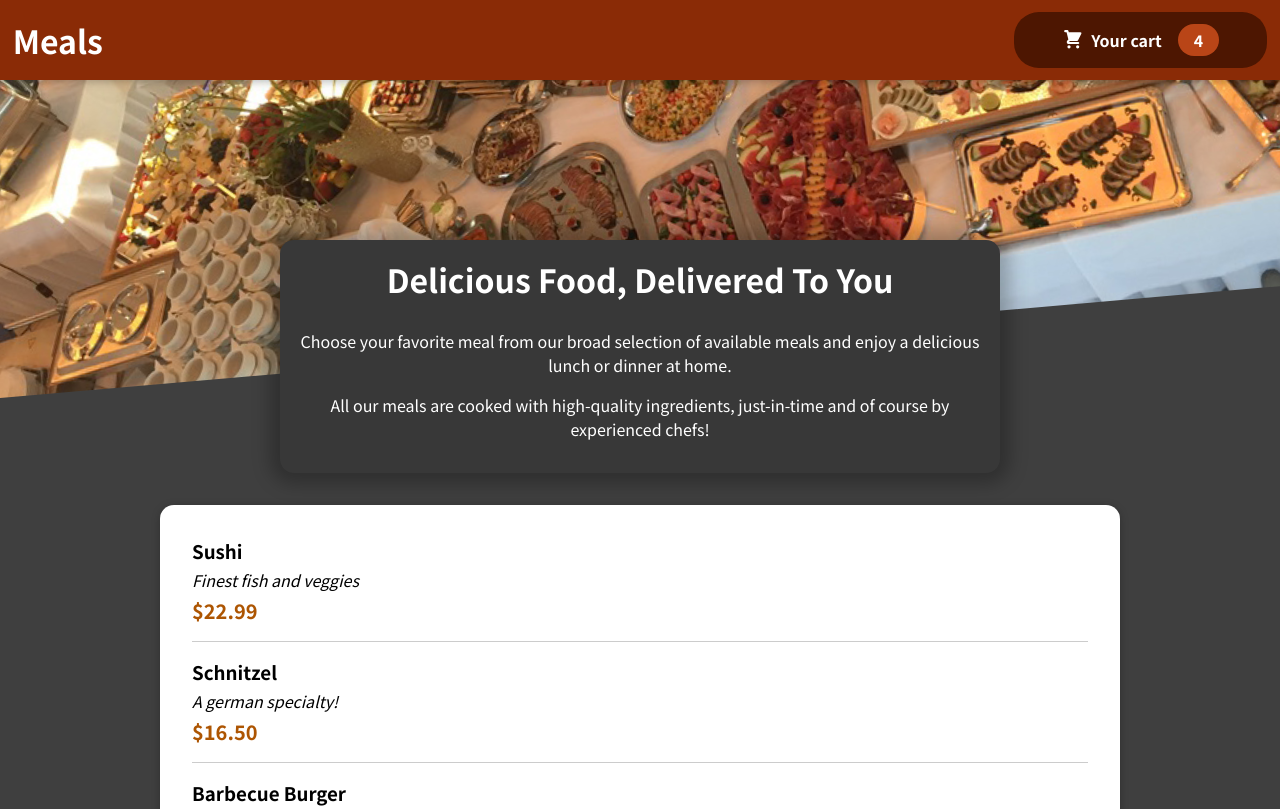
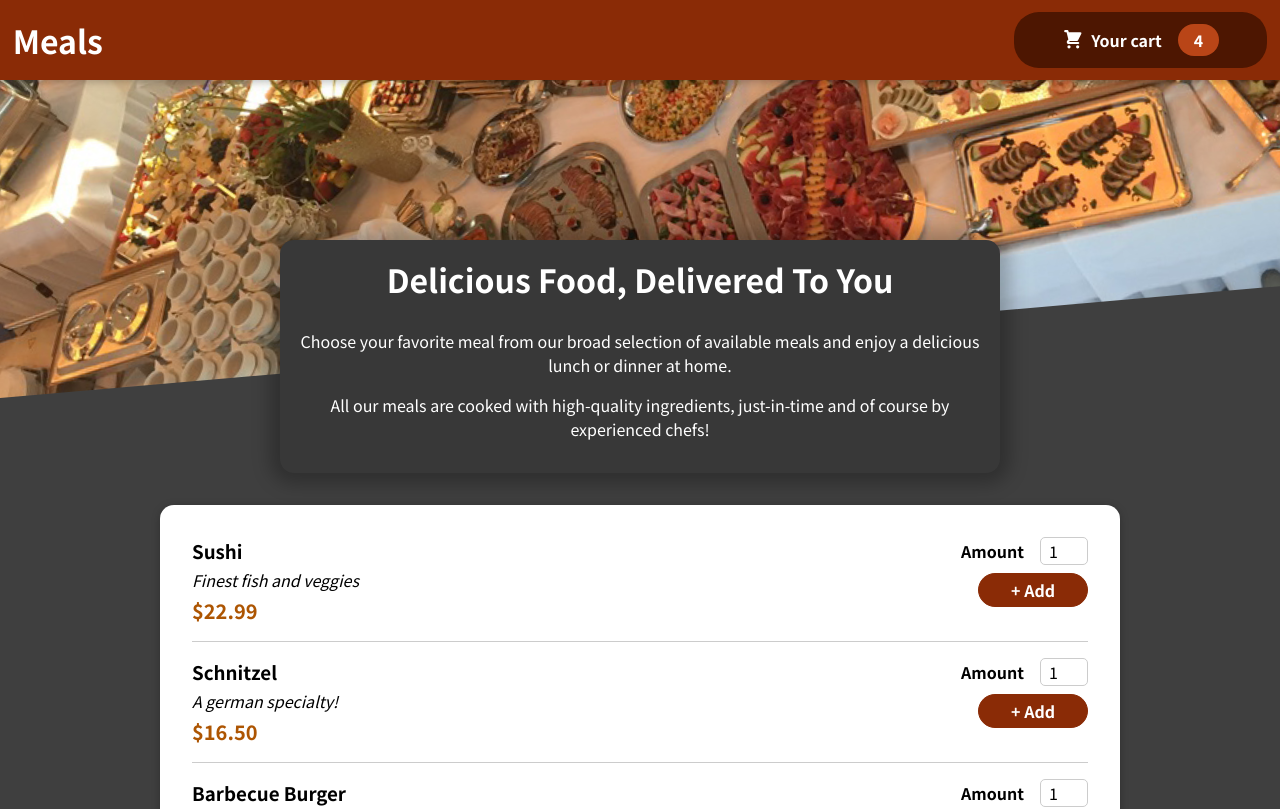
Before and after one commit to Manasvi070902/Food-Order-App, a React (Create React App) app: page / in a window 1280 px wide. Shown: the top 809 px of the page. Built offline with nearby package versions, Linux system fonts and the light colour scheme.

Commit message:
added mealitem form component

```diff
--- a/src/components/Meals/MealItem/MealItem.js
+++ b/src/components/Meals/MealItem/MealItem.js
@@ -1,16 +1,17 @@
 import classes from "./MealItem.module.css"
+import MealItemForm from "./MealItemForm"
 const MealItem = (props) => {
 
-    const price =`$${props.price.toFixed(2)}`
+    const price = `$${props.price.toFixed(2)}`
     return (
-    <li className= {classes.meal}>
+        <li className={classes.meal}>
             <div >
                 <h3>{props.name}</h3>
-            <div className= {classes.description}>{props.description}</div>
-            <div className= {classes.price}>{price}</div>
+                <div className={classes.description}>{props.description}</div>
+                <div className={classes.price}>{price}</div>
             </div>
             <div>
-
+                <MealItemForm  id={props.key}/>
             </div>
         </li>
     )
--- a/src/components/Meals/MealItem/MealItemForm.js
+++ b/src/components/Meals/MealItem/MealItemForm.js
@@ -0,0 +1,19 @@
+import classes from "./MealItemForm.module.css"
+import Input from "../../UI/Input"
+
+const MealItemForm = (props) => {
+
+    return <form className={classes.form}>
+        <Input label="Amount" input={{
+            id: 'amount_' + props.id,
+            type : 'number',
+            min : '1',
+            max : '5',
+            step : '1',
+            defaultValue : '1'
+        }} />
+        <button>+ Add</button>
+    </form>
+}
+
+export default MealItemForm
--- /dev/null
+++ b/src/components/Meals/MealItem/MealItemForm.module.css
@@ -0,0 +1,20 @@
+.form {
+    text-align: right;
+  }
+
+  .form button {
+    font: inherit;
+    cursor: pointer;
+    background-color: #8a2b06;
+    border: 1px solid #8a2b06;
+    color: white;
+    padding: 0.25rem 2rem;
+    border-radius: 20px;
+    font-weight: bold;
+  }
+
+  .form button:hover,
+  .form button:active {
+    background-color: #641e03;
+    border-color: #641e03;
+  }
--- /dev/null
+++ b/src/components/UI/Input.js
@@ -0,0 +1,14 @@
+import classes from "./Input.module.css"
+
+const Input = (props) => {
+
+    return (
+        <div className={classes.input}>
+            {/* imp part to remember "htmlFor" & "props.input"*/}
+            <label htmlFor={props.input.id}>{props.label}</label>
+            <input  {...props.input} />
+        </div>
+    )
+}
+
+export default Input
--- /dev/null
+++ b/src/components/UI/Input.module.css
@@ -0,0 +1,18 @@
+.input {
+    display: flex;
+    align-items: center;
+    margin-bottom: 0.5rem;
+  }
+
+  .input label {
+    font-weight: bold;
+    margin-right: 1rem;
+  }
+
+  .input input {
+    width: 3rem;
+    border-radius: 5px;
+    border: 1px solid #ccc;
+    font: inherit;
+    padding-left: 0.5rem;
+  }
```
Lines whose indentation alone changed are shown as unchanged.
